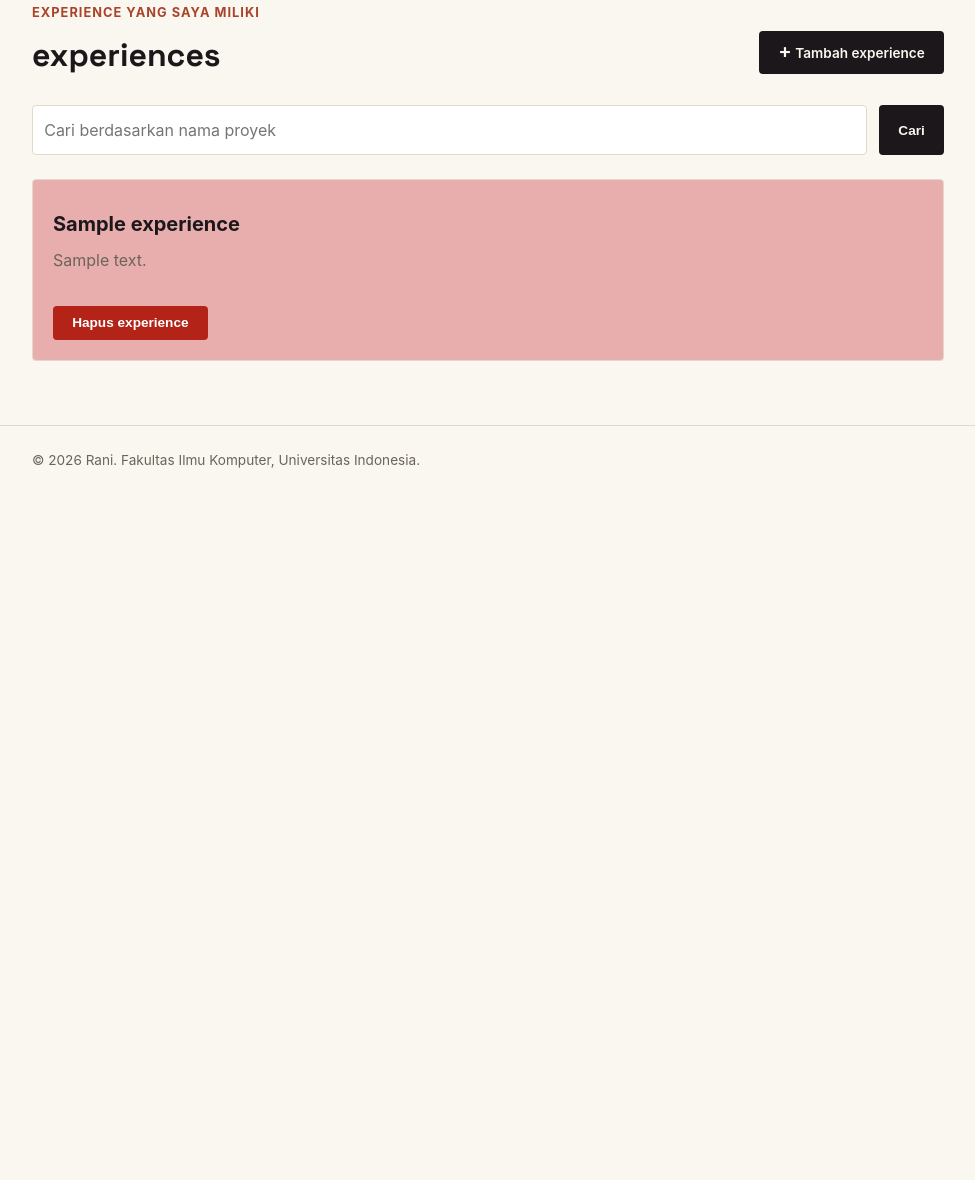
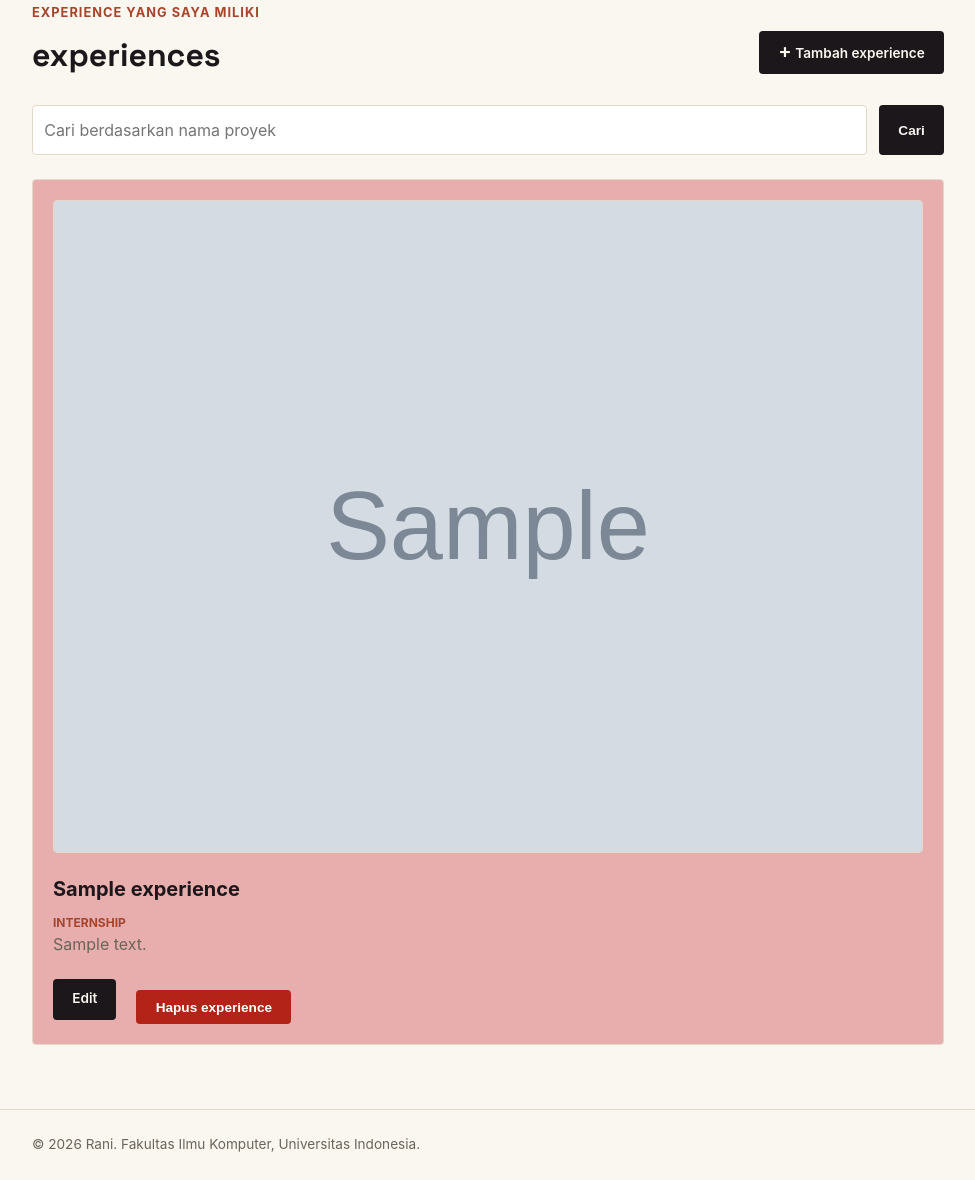
Before and after one commit to ranifaizah/myportofolio, a Django app: page /experiences/ in a window 1280 px wide. Shown: the part 136-1316 px from the top of the page, without its empty margins (152-1127 px from the left). Before the commit the page ends 604 px from the top, so only its background shows below. Run offline with Django 5.2, Linux system fonts and the light colour scheme; tables that the repository leaves empty hold one stand-in row (values such as "Sample post"); grey boxes marked "Sample" are stand-in pictures.

Commit message:
added update to experience

```diff
--- a/main/views.py
+++ b/main/views.py
@@ -28,9 +28,16 @@ def show_main(request):
 
 
 def show_experience(request):
+    title_query = request.GET.get("title", "").strip()
+    experiences = Experience.objects.all()
+
+    if title_query:
+        experiences = experiences.filter(title__icontains=title_query)
+
     context = {
         "name": "Rani",
-        "experience_list": Experience.objects.all(),
+        "experience_list": experiences,
+        "title_query": title_query,
     }
     return render(request, "experience.html", context)
 def show_skills(request):
@@ -73,6 +80,7 @@ def create_experiences(request):
     context = {
         "name": "Rani",
         "form": form,
+        "is_edit": False,
     }
     return render(request, "experience_form.html", context)
 
@@ -141,7 +149,11 @@ def update_experience(request, experience_id):
         messages.success(request, "Experience berhasil diperbarui!")
         return redirect("main:show_experiences")
 
-    context = {"name": "Rani", "form": form}
+    context = {
+        "name": "Rani",
+        "form": form,
+        "is_edit": True,
+    }
     return render(request, "experience_form.html", context)
 
 def show_skills_deserialized(request):
--- a/templates/experience.html
+++ b/templates/experience.html
@@ -29,19 +29,17 @@
                 <div class="experience-grid experience-grid">
                     {% for experience in experience_list %}
                         <article class="experience-card">
-                            {% if experience.experience_image_url %}
-                                <img src="{{ experience.experience_image_url }}"
+                            {% if experience.thumbnail %}
+                                <img src="{{ experience.thumbnail }}"
                                         alt="Gambar {{ experience.title }}"
                                         class="experience-image">
                             {% endif %}
                             <h2>{{ experience.title }}</h2>
-                            <span class="experience-category">{{ experience.tech_stack }}</span>
+                            <span class="experience-category">{{ experience.get_category_display }}</span>
                             <p class="experience-description">{{ experience.description }}</p>
                             <div class="experience-card-actions">
                                 <div class="experience-actions">
-                                    {% if experience.experience_url %}
-                                        <a href="{{ experience.experience_url }}" class="button">Lihat experience</a>
-                                    {% endif %}
+                                    <a href="{% url 'main:update_experience' experience.id %}" class="button">Edit</a>
                                     {% include "components/experience_delete_modal.html" with experience=experience %}
                                 </div>
                             </div>
```
